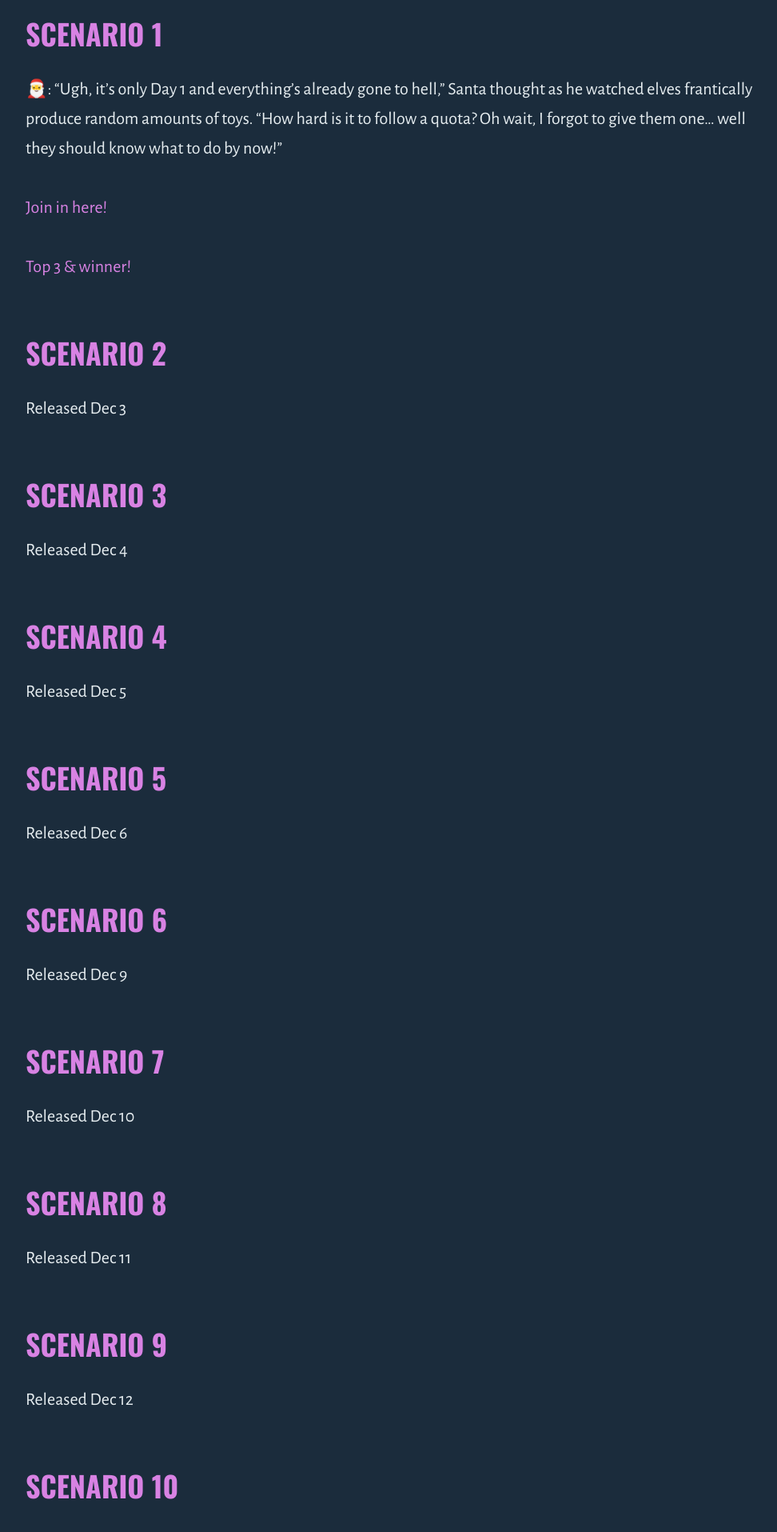
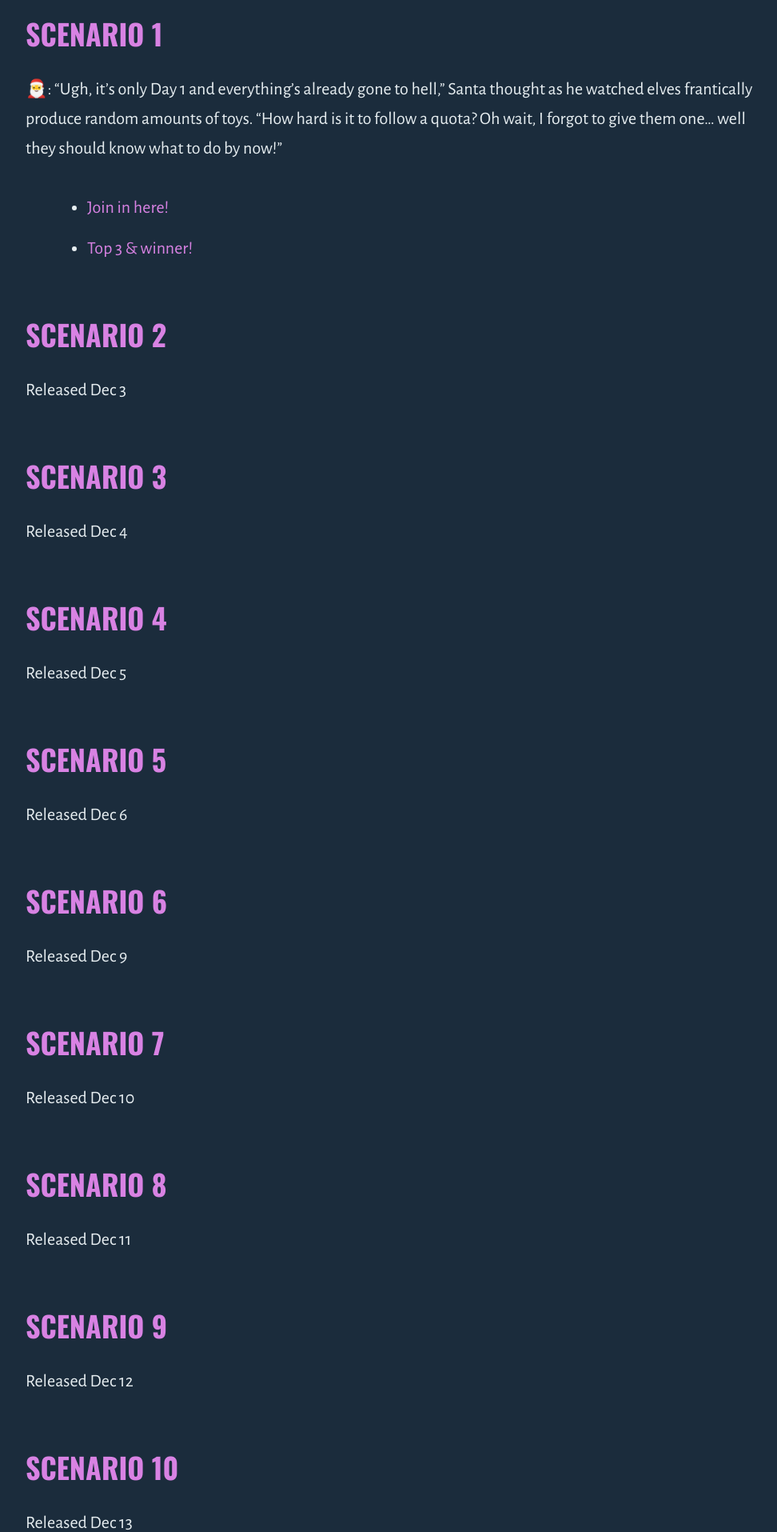
Before and after one commit to outragedpinkracoon/outragedpinkracoon.github.io, a Jekyll site: the page built from _posts/2024-12-2-advent-of-bad-management.md, in a window 1280 px wide. Shown: the part 1273-3188 px from the top of the page at 80% size, without its empty margins (149-1121 px from the left). Built offline with Jekyll 4.4.1, drawn with Linux system fonts in a browser that asks for light colours; comment, search, counter and statistics services are not loaded.

Commit message:
fixes formatting

```diff
--- a/_posts/2024-12-2-advent-of-bad-management.md
+++ b/_posts/2024-12-2-advent-of-bad-management.md
@@ -26,9 +26,9 @@
 
 🎅: "Ugh, it’s only Day 1 and everything's already gone to hell," Santa thought as he watched elves frantically produce random amounts of toys. "How hard is it to follow a quota? Oh wait, I forgot to give them one… well they should know what to do by now!"
 
-[Join in here!](https://www.linkedin.com/feed/update/urn:li:activity:7269275673981071361/)
+* [Join in here!](https://www.linkedin.com/feed/update/urn:li:activity:7269275673981071361/)
+* [Top 3 & winner!](https://www.linkedin.com/posts/outragedpinkracoon_adventofbadmanagement-festivefun-management-activity-7269442677656489985-Oslv)
 
-[Top 3 & winner!](https://www.linkedin.com/posts/outragedpinkracoon_adventofbadmanagement-festivefun-management-activity-7269442677656489985-Oslv)
 ## Scenario 2
 Released Dec 3
 
```
